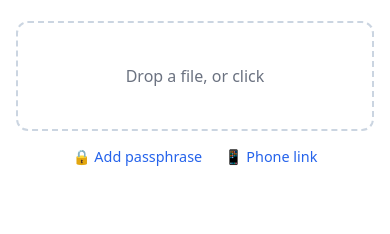
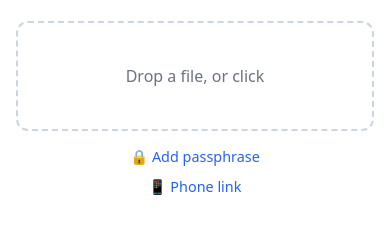
Before and after one commit to grammy-jiang/blink-drop, a website built with Vite: page web/index.html in a window 390 px wide. Shown: the part 90-324 px from the top of the page. Built offline with nearby package versions, Linux system fonts and the light colour scheme.

Commit message:
fix(sender): center the disclosure panels (v0.8.2) (#27)
The 🔒 Add passphrase and 📱 Phone link toggles were laid out in a
side-by-side flex row, so each native <details> opened its panel under
its OWN summary: the passphrase panel (left) landed roughly centered,
but the Phone-link QR (right) opened off to the right edge — most
obvious at phone width. Reported by the user.

Fix: stack the two toggles vertically and center them (.disclosures ->
flex-direction: column; align-items: center; summary text-align center).
A shrink-wrapped centered <details> puts its panel on the page midline
regardless of which toggle is open.

Verified in Chrome at 390px: both the passphrase field and the phone-QR
now center at the viewport midpoint (x=195 of 390), no horizontal
scroll. CSS-only; no wire/protocol/logic change. biome + tsc + tests +
builds green. Bump 0.8.1 -> 0.8.2.

Co-Authored-By: Claude Opus 4.8 <noreply@anthropic.com>
Claude-Session: https://claude.ai/code/session_017GSnmnUWcq8d5z8gWi4dwu

```diff
--- a/web/index.html
+++ b/web/index.html
@@ -37,9 +37,13 @@
       .dropzone:hover { border-color: #94a3b8; }
       .dropzone.dragover { border-color: #2563eb; background: #eff6ff; color: #2563eb; }
 
-      .disclosures { display: flex; gap: 1.4rem; justify-content: center; flex-wrap: wrap; margin: 1rem 0 0; }
-      details { border-radius: 8px; }
-      summary { cursor: pointer; color: #2563eb; font-size: 0.9rem; list-style: none; user-select: none; }
+      /* Stack the toggles and center each: a native <details> opens its panel
+         directly under its own <summary>, so a side-by-side row would push the
+         second panel off to one side. Column + centered keeps both panels
+         centered on the page. */
+      .disclosures { display: flex; flex-direction: column; align-items: center; gap: 0.7rem; margin: 1rem 0 0; }
+      details { border-radius: 8px; text-align: center; }
+      summary { cursor: pointer; color: #2563eb; font-size: 0.9rem; list-style: none; user-select: none; text-align: center; }
       summary::-webkit-details-marker { display: none; }
       .panel { margin-top: 0.7rem; display: flex; flex-direction: column; gap: 0.5rem; align-items: center; }
       .panel input[type="password"] {
--- a/web/package.json
+++ b/web/package.json
@@ -1,7 +1,7 @@
 {
   "name": "blink-drop-web",
   "private": true,
-  "version": "0.8.1",
+  "version": "0.8.2",
   "type": "module",
   "description": "Blink-Drop web sender — offline animated-QR file transfer (sender half). See ../docs.",
   "scripts": {
```
Also changed, not shown: CHANGELOG.md, README.md.
